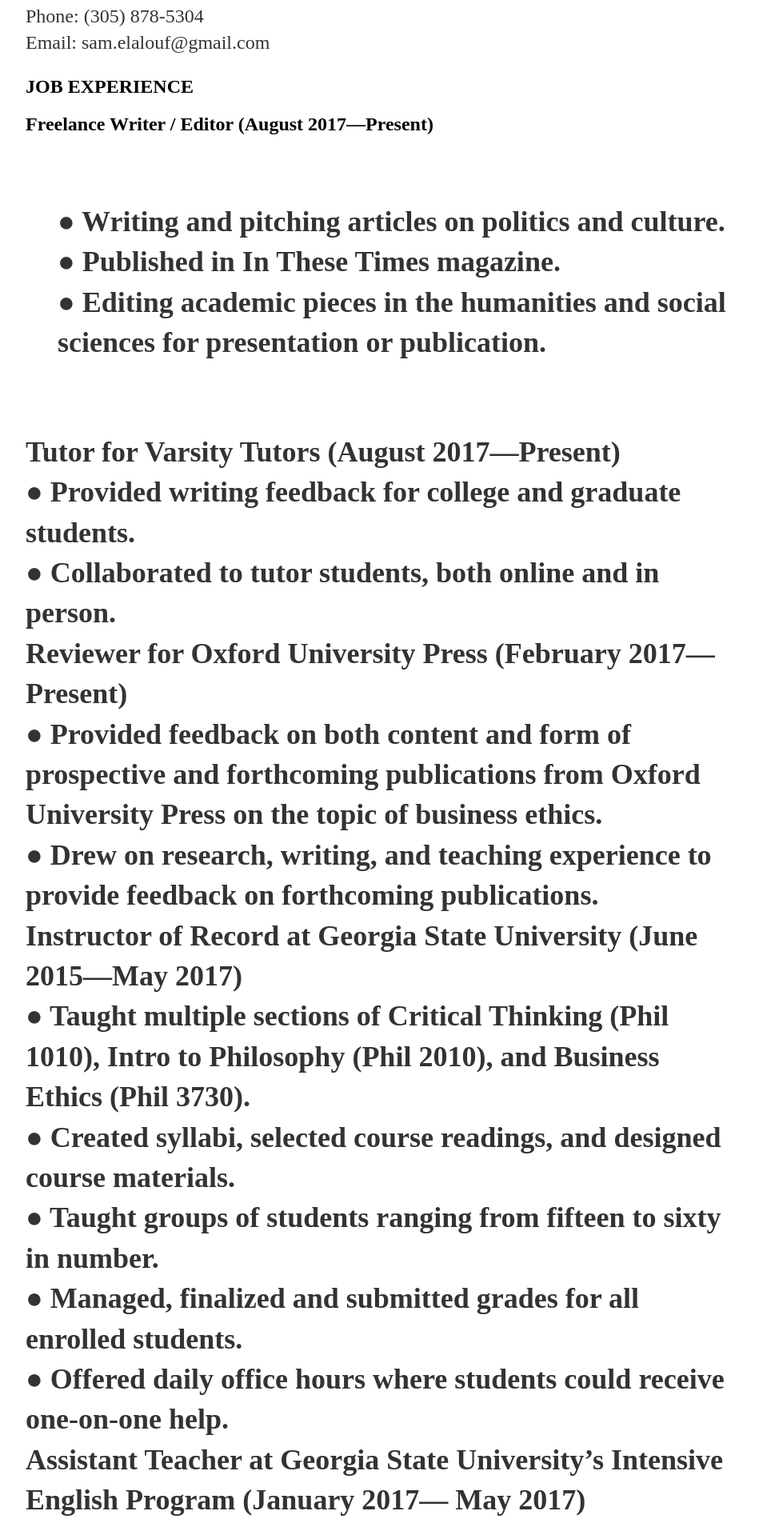
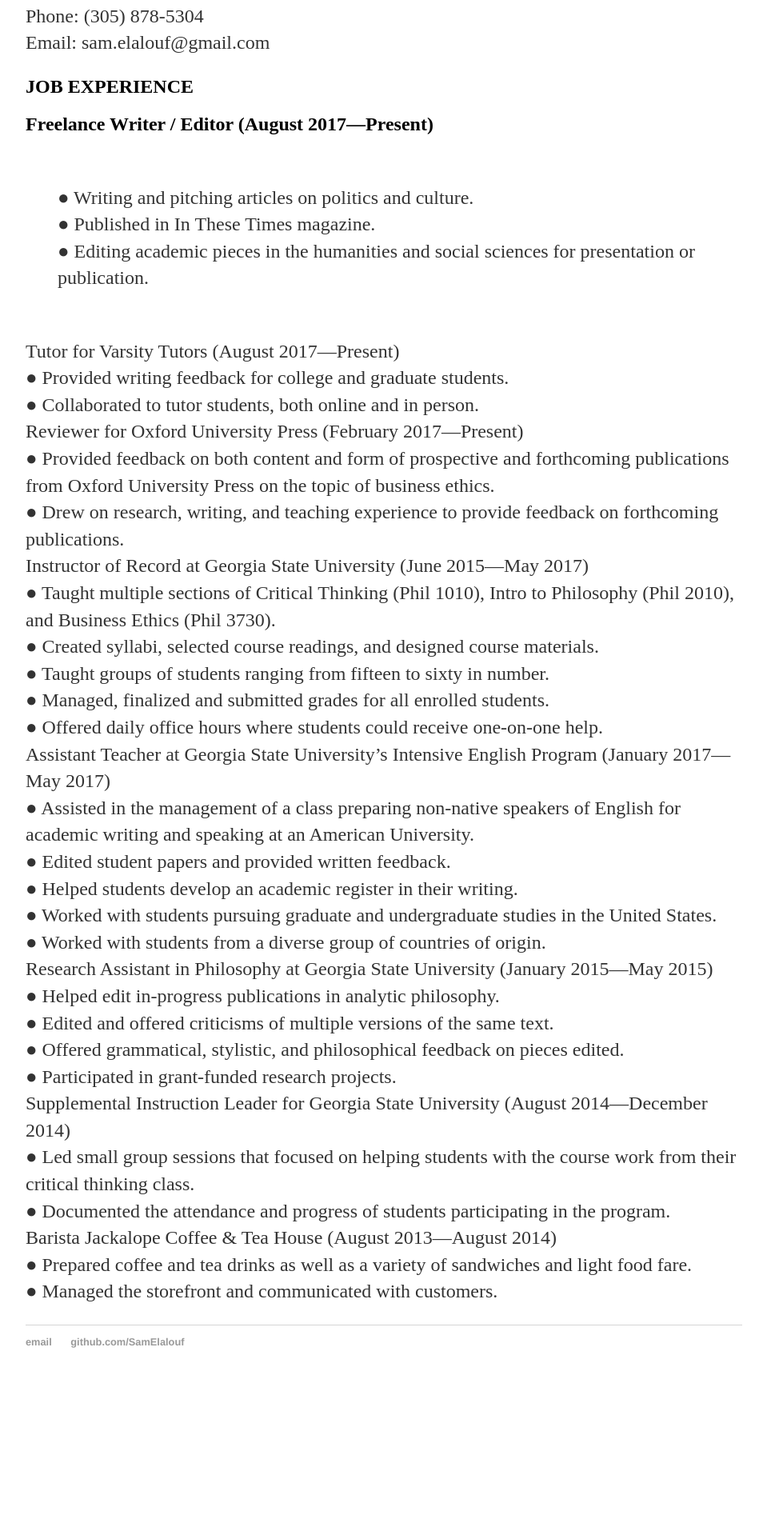
Before and after one commit to SamElalouf/samelalouf.github.io, a Jekyll site: the page built from resume/index.html, in a window 1280 px wide. Shown: the part 355-2264 px from the top of the page at 80% size, without its empty margins (160-1119 px from the left). Built offline with Jekyll 4.4.1, drawn with Linux system fonts in a browser that asks for light colours; after the commit the page ends 2100 px from its top, so only the background shows below that.

```diff
--- a/resume/index.html
+++ b/resume/index.html
@@ -12,7 +12,7 @@ Phone: (305) 878-5304<br>
 Email: sam.elalouf@gmail.com<br></p>
 
 					<h2>JOB EXPERIENCE</h2>
-<h2>Freelance Writer / Editor (August 2017—Present)<h2><br>
+<h2>Freelance Writer / Editor (August 2017—Present)</h2><br>
 <p class="tab">
 ● Writing and pitching articles on politics and culture.<br>
 ● Published in In These Times magazine.<br>
```
